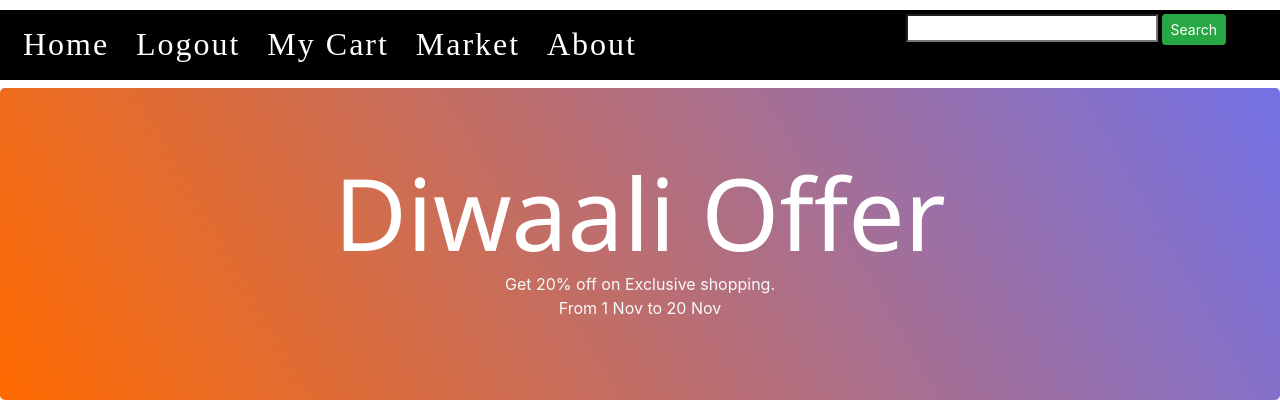
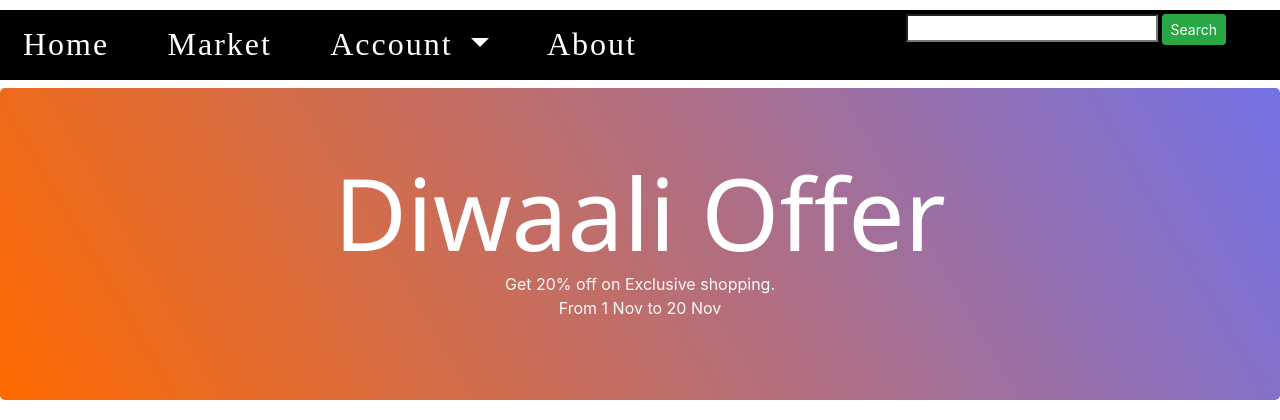
Before and after one commit to nileshkharat-git/shopping, a Django app: page / in a window 1280 px wide. Shown: the top 420 px of the page. Run offline with Django 3.2, Linux system fonts and the light colour scheme; a user stored in the database is signed in; data comes from the database, SQL or seed files in the repository; some libraries are stand-ins or nearby versions.

Commit message:
dropdown added

```diff
--- a/templates/home.html
+++ b/templates/home.html
@@ -5,7 +5,6 @@
     <meta charset="UTF-8" />
     <meta name="viewport" content="width=device-width, initial-scale=1.0" />
     <link rel="stylesheet" href="{%static 'css/bootstrap.min.css' %}" />
-    <script src="{% static 'js/jquery.min.js' %}"></script>
     <script src="https://cdn.jsdelivr.net/npm/sweetalert2@10.9.0/dist/sweetalert2.all.min.js"></script>
     <link rel="stylesheet" href="{% static 'css/home.css'%}" />
     {% block head%}
@@ -16,18 +15,34 @@
     {% include 'messages.html' %}
     <div id="navbar">
       <ul id="first">
-        <li><a href="/">Home</a></li>
+        <li><a href="/" class="navbtn">Home</a></li>
         {% if user.is_authenticated %}
-        <li><a href="{% url 'logout' %}">Logout</a></li>
-        <li><a href="{% url 'cart' email=user.email %}">My Cart</a></li>
-        <li><a href="{% url 'market' email=user.email  %}">Market</a></li>
+        <li><a href="{% url 'market' email=user.email  %}" class="navbtn">Market</a></li>
+        <li>
+          <div class="dropdown">
+            <a
+              class="dropdown-toggle navbtn"
+              type="button"
+              id="dropdownMenuButton"
+              data-toggle="dropdown"
+              aria-haspopup="true"
+              aria-expanded="false"
+            >
+             Account
+          </a>
+            <div class="dropdown-menu" aria-labelledby="dropdownMenuButton">
+              <a href="{% url 'cart' email=user.email %}" class="dropdown-item">My Cart</a>
+              <a href="{% url 'logout' %}" class="dropdown-item">Logout</a>
+            </div>
+          </div>
+        </li>
         {% else %}
-        <li><a href="{% url 'login' %}">Login</a></li>
+        <li><a href="{% url 'login' %}" class="navbtn">Login</a></li>
         <li>
-          <a href="{% url 'market' %}">Market</a>
+          <a href="{% url 'market' %}" class="navbtn">Market</a>
         </li>
         {% endif %}
-        <li><a id="about">About</a></li>
+        <li><a id="about" class="navbtn">About</a></li>
       </ul>
       <script></script>
       <ul id="search">
@@ -52,30 +67,44 @@
 
     <div id="banner">
       <div class="row bg-primary text-light" id="large">
-
         <div class="col-md-6">
           <h1 class="display-4 text-center">{{titles.5}}</h1>
-          <form action="{% url 'offer' ptype=5 %}" method="post" class="bigicon" target="_blank">
+          <form
+            action="{% url 'offer' ptype=5 %}"
+            method="post"
+            class="bigicon"
+            target="_blank"
+          >
             {% csrf_token %}
             <input type="hidden" name="email" value="{{user.email}}" />
-             <img src="{% static 'images/apparel.webp'%}" alt="" id="cloth" />
-             <button class="btn btn-success d-block m-auto">Go</button>
+            <img src="{% static 'images/apparel.webp'%}" alt="" id="cloth" />
+            <button class="btn btn-success d-block m-auto">Go</button>
           </form>
         </div>
 
         <div class="col-md-6">
           <h1 class="display-4 text-center">{{titles.4}}</h1>
-          <form action="{% url 'offer' ptype=4 %}" method="post" class="bigicon" target="_blank">
+          <form
+            action="{% url 'offer' ptype=4 %}"
+            method="post"
+            class="bigicon"
+            target="_blank"
+          >
             {% csrf_token %}
             <input type="hidden" name="email" value="{{user.email}}" />
-              <img src="{% static 'images/laptop.webp'%}" alt="" id="elec" />
-              <button class="btn btn-success d-block m-auto">Go</button>
+            <img src="{% static 'images/laptop.webp'%}" alt="" id="elec" />
+            <button class="btn btn-success d-block m-auto">Go</button>
           </form>
         </div>
 
         <div class="col-md-6">
           <h1 class="display-4 text-center">{{titles.6}}</h1>
-          <form action="{% url 'offer' ptype=6 %}" method="post" class="bigicon" target="_blank">
+          <form
+            action="{% url 'offer' ptype=6 %}"
+            method="post"
+            class="bigicon"
+            target="_blank"
+          >
             {% csrf_token %}
             <input type="hidden" name="email" value="{{user.email}}" />
             <img src="{% static 'images/rubiks-cube.webp'%}" alt="" id="toys" />
@@ -85,11 +114,19 @@
 
         <div class="col-md-6">
           <h1 class="display-4 text-center">{{titles.1}}</h1>
-          <form action="{% url 'offer' ptype=1 %}" method="post" class="bigicon">
+          <form
+            action="{% url 'offer' ptype=1 %}"
+            method="post"
+            class="bigicon"
+          >
             {% csrf_token %}
             <input type="hidden" name="email" value="{{user.email}}" />
-            <img src="{% static 'images/smartphone.webp'%}" alt="" id="mobiles" />
-            <button class="btn btn-success d-block m-auto ">Go</button>
+            <img
+              src="{% static 'images/smartphone.webp'%}"
+              alt=""
+              id="mobiles"
+            />
+            <button class="btn btn-success d-block m-auto">Go</button>
           </form>
         </div>
       </div>
@@ -113,6 +150,9 @@
       </div>
     </div>
     {% endblock %} {% block content %} {% endblock %}
+    <script src="{% static 'js/jquery.min.js' %}"></script>
+    <script src="{% static 'js/bootstrap.bundle.min.js' %}"></script>
+    <script src="{% static 'js/bootstrap.min.js' %}"></script>
     <script>
       $(function () {
         $("#searchButton").click((event) => {
@@ -122,9 +162,6 @@
         $("#about").click(function () {
           Swal.fire("Good job!", "You clicked the button!", "success");
         });
-
-
-
       });
     </script>
   </body>
```
